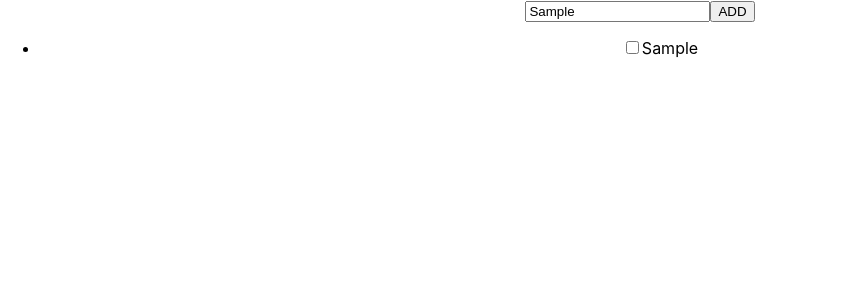
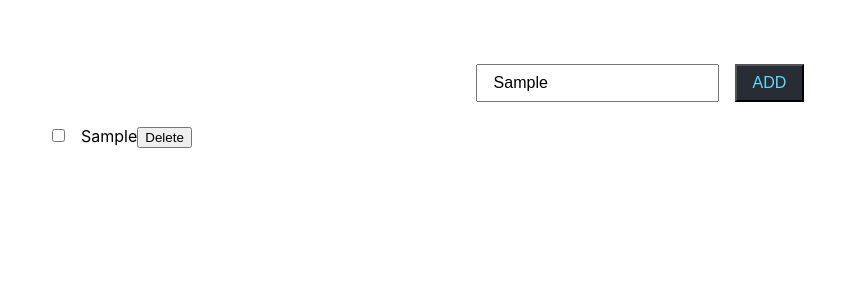
Before and after one commit to lucynaaleksandra/todo-react-ts-freestyle, a React (Create React App) app: page / in a window 1280 px wide. Both pictures are taken after typing "Sample" into the empty fields and a click on the button "ADD". Shown: the top 300 px of the page, without its empty margins (0-844 px from the left). Built offline with nearby package versions, Linux system fonts and the light colour scheme.

Commit message:
added delete iteem

```diff
--- a/src/App.css
+++ b/src/App.css
@@ -1,5 +1,6 @@
 .App {
   text-align: center;
+  padding: 4rem 0;
 }
 
 .App-header {
--- a/src/App.tsx
+++ b/src/App.tsx
@@ -3,7 +3,7 @@ import './App.css';
 import TodoList from './components/TodoList'
 import AddTodo from './components/AddTodo'
 
-export type Todo = {
+export type ToDo = {
   id: number;
   text: string;
   complete: boolean;
@@ -11,12 +11,11 @@ export type Todo = {
 
 const App: React.FC = () => {
   // new state variable todos
-  const [todos, setTodos] = useState<Todo[]>([])
-
+  const [todos, setTodos] = useState<ToDo[]>([])
   // console.log("App:", todos)
 
   const addTodoHandler = (text: string) => {
-    const todo: Todo = { id: Math.random(), text: text, complete: false }
+    const todo: ToDo = { id: Math.random(), text: text, complete: false }
     todos.unshift(todo)
     // console.log("addTodoHandler", todos)
     setTodos([
@@ -24,10 +23,17 @@ const App: React.FC = () => {
     ])
   }
 
+  const deleteHandler = (todoId: number) => {
+    console.log("removed")
+    setTodos(prevTodos => {
+      return prevTodos.filter(todo => todo.id !== todoId)
+    })
+  }
+
   return (
     <div className="App">
       <AddTodo onAdd={addTodoHandler} />
-      <TodoList items={todos} />
+      <TodoList items={todos} onDelete={deleteHandler} />
     </div>
   );
 }
--- a/src/components/AddTodo.tsx
+++ b/src/components/AddTodo.tsx
@@ -1,4 +1,5 @@
 import React, { useState, FC } from 'react'
+import "./addTodo.scss"
 
 type Props = {
   onAdd: (userInput: string) => void
@@ -8,20 +9,24 @@ const AddTodo: FC<Props> = ({
   onAdd,
 }: Props) => {
   const [userInput, setUserInput] = useState("")
+  // const [clearInput, setClearInput] = useState("")
 
   const handleChange = (e: React.FormEvent) => {
-    setUserInput((e.target as HTMLInputElement).value)
+    if ((e.target as HTMLInputElement).value) {
+      setUserInput((e.target as HTMLInputElement).value)
+    }
   }
 
   const onSubmit = (e: React.FormEvent) => {
     e.preventDefault()
     onAdd(userInput)
+    // setUserInput("")
   }
 
   return (
     <form onSubmit={onSubmit}>
       <input type="text" onChange={handleChange} />
-      <button type="submit" >ADD</button>
+      <button type="submit">ADD</button>
     </form>
   )
 }
--- a/src/components/TodoList.tsx
+++ b/src/components/TodoList.tsx
@@ -1,21 +1,26 @@
 import React from 'react'
-import { Todo } from "../App"
+import { ToDo } from "../App"
+import './todoList.scss'
 
 type Props = {
-  items: Todo[]
+  items: ToDo[],
+  onDelete: (id: number) => void
 }
 
-const TodoList = ({
+const TodoList: React.FC<Props> = ({
   items,
+  onDelete
 }: Props) => {
-  console.log("TodoList", items)
+  // console.log("TodoList", items)
   return (
     <ul>
       {items.map(todo => (
         <li key={todo.id}>
-          <label style={{ textDecoration: todo.complete ? 'line-through' : undefined }}>
-            <input type='checkbox' />{todo.text}
-          </label>
+          {/* <label style={{ textDecoration: todo.complete ? 'line-through' : undefined }}> */}
+          <input type='checkbox' />
+          <span>{todo.text}</span>
+          {/* </label> */}
+          <button onClick={onDelete.bind(null, todo.id)}>Delete</button>
         </li>
       ))}
     </ul>
--- /dev/null
+++ b/src/components/addTodo.scss
@@ -0,0 +1,14 @@
+form {
+  input[type="text"],
+  button {
+    padding:.5rem 1rem;
+    font-size: 1rem;
+  }
+
+  button {
+    margin-left: 1rem;
+    background: #282c34;
+    color: #61dafb;
+    cursor: pointer;
+  }
+}
--- /dev/null
+++ b/src/components/todoList.scss
@@ -0,0 +1,15 @@
+ul {
+  list-style-type: none;
+  padding: 0;
+  margin: 1rem 3rem;
+  text-align: left;
+
+  li {
+    padding-top: .5rem;
+    font-size: 1rem;
+
+    input[type="checkbox"] {
+      margin-right: 1rem;
+    }
+  }
+}
```
Also changed, not shown: src/components/TodoForm.tsx (deleted, +0 -22 lines).
